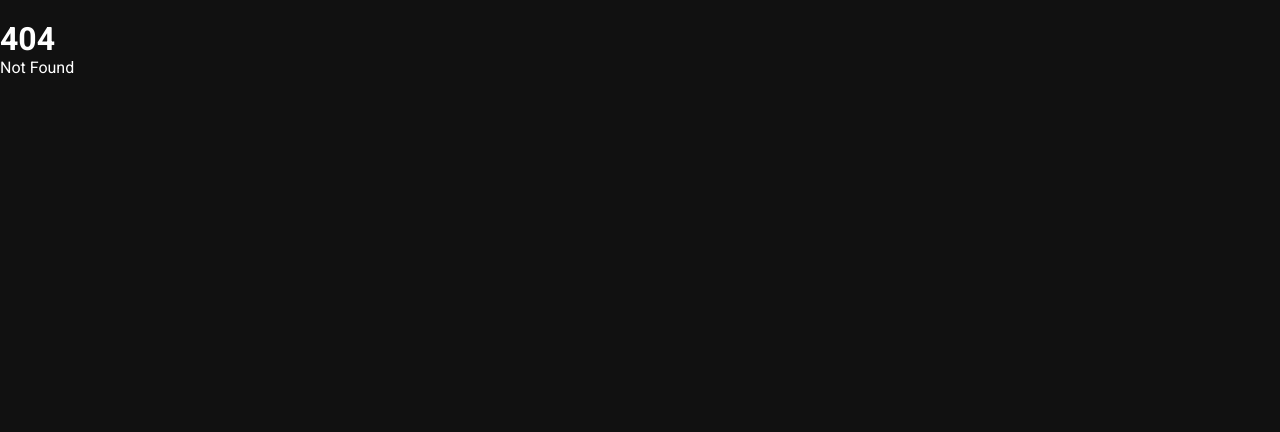
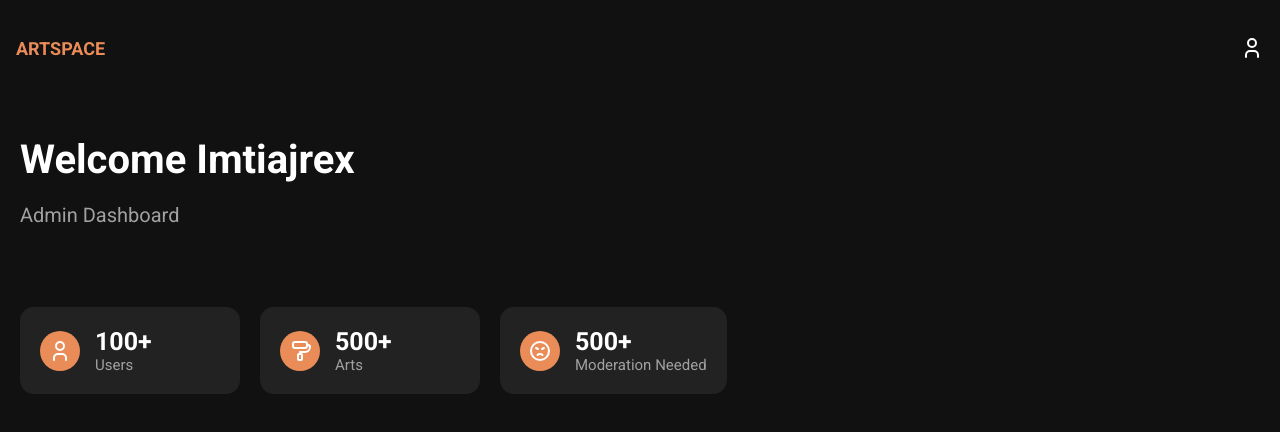
Before and after one commit to Imtiajrex/artspace, a SvelteKit app: page /admin/dashboard in a window 1280 px wide. Before the commit this address had no page. Shown: the top 432 px of the page. Built offline with nearby package versions, Linux system fonts and the light colour scheme.

Commit message:
updated dashboard page

```diff
--- /dev/null
+++ b/src/lib/components/admin/dashboard/StatCard.svelte
@@ -0,0 +1,46 @@
+<script>
+	import { Icon123, IconUser } from '@tabler/icons-svelte';
+	export let Icon = IconUser;
+	export let name = 'Users';
+	export let numbers = '100+';
+</script>
+
+<div class="card">
+	<div class="icon">
+		<Icon />
+	</div>
+	<div>
+		<h3>{numbers}</h3>
+		<p>{name}</p>
+	</div>
+</div>
+
+<style>
+	.card {
+		display: flex;
+		padding: 20px;
+		width: max-content;
+		border-radius: 14px;
+		background: var(--bg);
+		min-width: 220px;
+		align-items: center;
+	}
+	.icon {
+		margin-right: 15px;
+		width: 40px;
+		height: 40px;
+		border-radius: 50%;
+		background-color: var(--primary);
+		display: flex;
+		align-items: center;
+		justify-content: center;
+	}
+	h3 {
+		font-size: 25px;
+		font-weight: bold;
+	}
+	p {
+		font-size: 15px;
+		color: #a1a1a1;
+	}
+</style>
--- /dev/null
+++ b/src/routes/admin/dashboard/+page.svelte
@@ -0,0 +1,49 @@
+<script>
+	import StatCard from '$lib/components/admin/dashboard/StatCard.svelte';
+	import Button from '$lib/components/button.svelte';
+	import Input from '$lib/components/input.svelte';
+	import Logo from '$lib/components/logo.svelte';
+	import { IconMoodAngry, IconPaint, IconUser } from '@tabler/icons-svelte';
+	let name = 'Imtiajrex';
+</script>
+
+<div class="navbar">
+	<Logo />
+	<IconUser />
+</div>
+<div class="container">
+	<h1>Welcome {name}</h1>
+	<p>Admin Dashboard</p>
+</div>
+<div class="card-container">
+	<StatCard name="Users" />
+	<StatCard name="Arts" numbers="500+" Icon={IconPaint} />
+	<StatCard name="Moderation Needed" numbers="500+" Icon={IconMoodAngry} />
+</div>
+
+<style>
+	.navbar {
+		display: flex;
+		justify-content: space-between;
+		align-items: center;
+		padding: 1rem;
+	}
+	.container {
+		margin-top: 5vh;
+	}
+	h1 {
+		margin-bottom: 20px;
+		font-size: 40px;
+		font-weight: regular;
+	}
+	p {
+		color: #a1a1a1;
+		font-size: 20px;
+	}
+	.card-container {
+		padding: 20px;
+		margin-top: 40px;
+		display: flex;
+		gap: 20px;
+	}
+</style>
```
